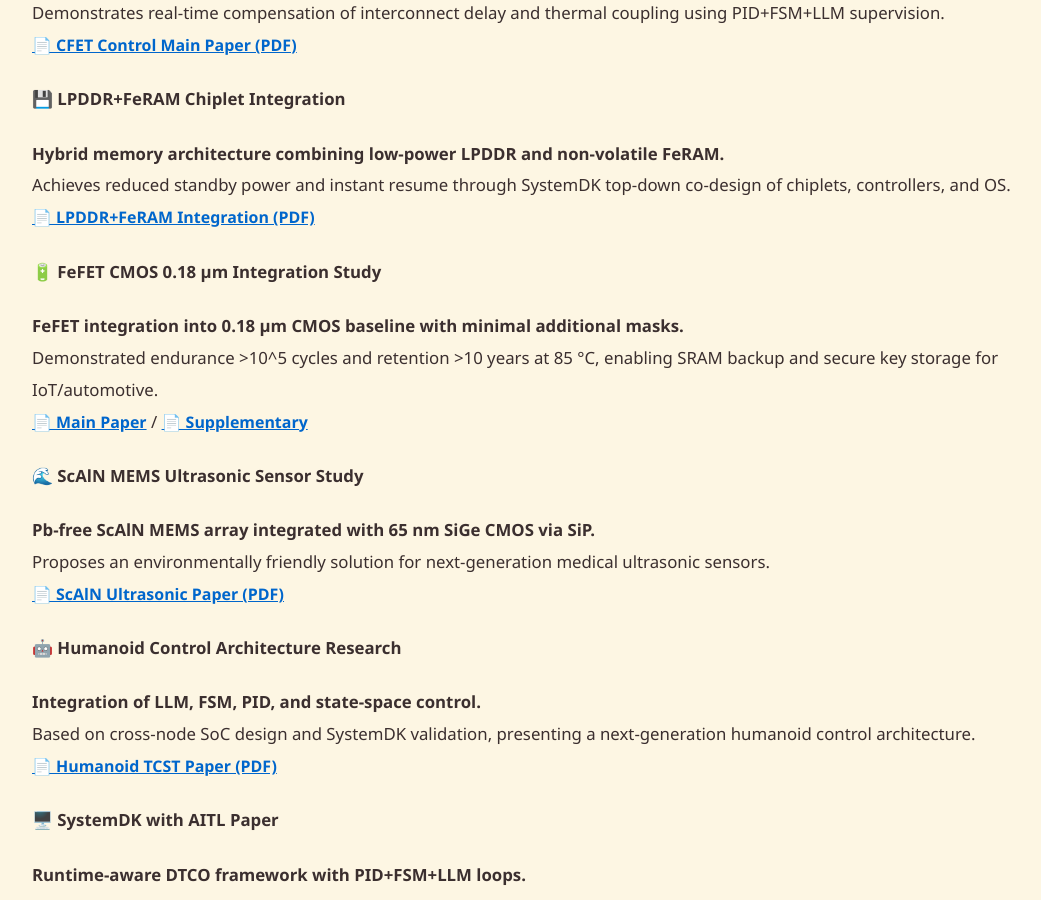
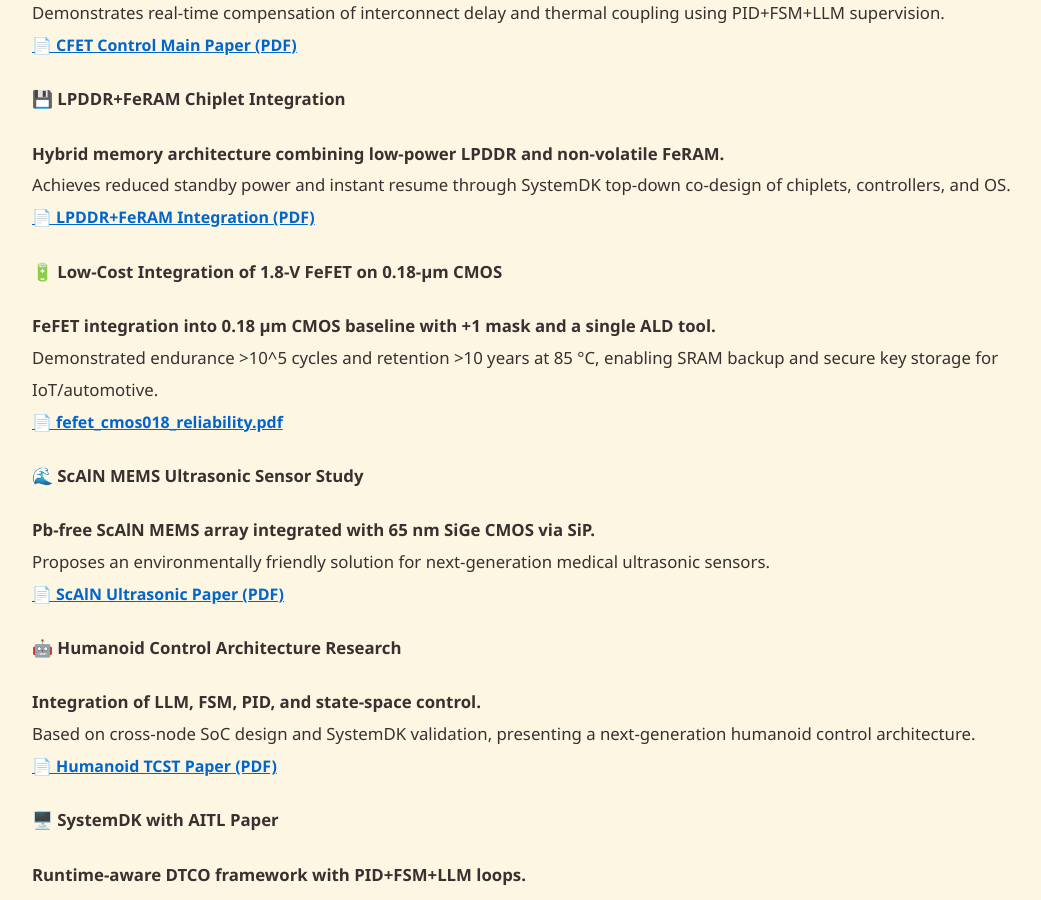
Before and after one commit to Samizo-AITL/Samizo-AITL.github.io, a Jekyll site: the page built from about/career-summary/en/index.md, in a window 1280 px wide and 900 px high, scrolled down 2653 px. Shown: the whole window, without its empty margins (118-1159 px from the left). Built offline with Jekyll 4.4.1, drawn with Linux system fonts in a browser that asks for light colours.

Commit message:
Update index.md

```diff
--- a/about/career-summary/en/index.md
+++ b/about/career-summary/en/index.md
@@ -93,10 +93,10 @@ Demonstrates real-time compensation of interconnect delay and thermal coupling u
 Achieves reduced standby power and instant resume through SystemDK top-down co-design of chiplets, controllers, and OS.
 [📄 LPDDR+FeRAM Integration (PDF)](../docs/LPDDR_FeRAM.pdf)
 
-#### 🔋 FeFET CMOS 0.18 µm Integration Study
-**FeFET integration into 0.18 µm CMOS baseline with minimal additional masks.**
+#### 🔋 Low-Cost Integration of 1.8-V FeFET on 0.18-µm CMOS
+**FeFET integration into 0.18 µm CMOS baseline with +1 mask and a single ALD tool.**
 Demonstrated endurance >10^5 cycles and retention >10 years at 85 °C, enabling SRAM backup and secure key storage for IoT/automotive.
-[📄 Main Paper](../docs/FeFET_CMOS018um_IntegrationStudy_Main.pdf) / [📄 Supplementary](../docs/FeFET_CMOS_018um_IntegrationStudy_Supplementary.pdf)
+[📄 fefet_cmos018_reliability.pdf](../docs/fefet_cmos018_reliability.pdf)
 
 #### 🌊 ScAlN MEMS Ultrasonic Sensor Study
 **Pb-free ScAlN MEMS array integrated with 65 nm SiGe CMOS via SiP.**
```
